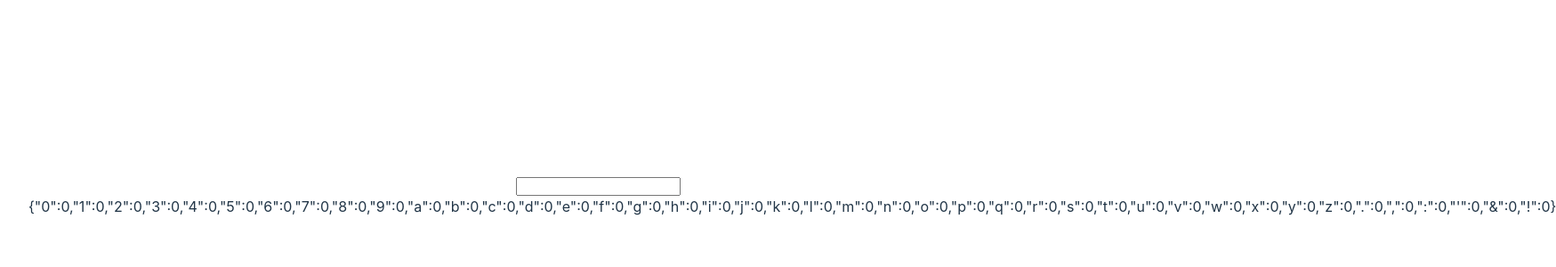
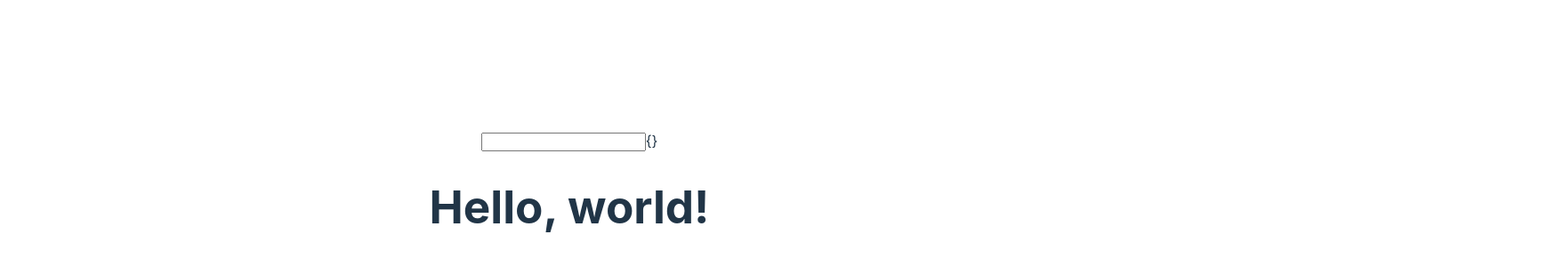
Before and after one commit to idelizer/marquee, a React (Vite) app: page / in a window 1280 px wide. Shown: the part 180-480 px from the top of the page at 89% size, 1749 px wide, since content can reach past the window. Built offline with nearby package versions, Linux system fonts and the light colour scheme.

Commit message:
Created object to track all characters inputted.
Created character counter to track all inputted characters. Remove all
characters that are not being used or are not part of given marquee
alphabet. Return an object for display.

```diff
--- a/src/App.jsx
+++ b/src/App.jsx
@@ -2,27 +2,41 @@ import { useState } from 'react'
 import reactLogo from './assets/react.svg'
 import './App.css'
 
-function charCounter(text) {
-  const charCount = {}
+function countChar(text) {
+  // Given an input text block, return a object counting the characters it contains.
+  // Ignore characters not included in marquee letters alphabet and remove characters
+  // that appear zero times from object.
+
+  const charCounter = {}
   const alpha = "abcdefghijklmnopqrstuvwxyz0123456789.,:'&!"
 
   for (let char of alpha) {
-    charCount[char] = 0;
+    charCounter[char] = 0;
   };
 
   text = text.toLowerCase().split("")
 
   for (let char of text) {
-    if (char in charCount) {
-       charCount[char] ++;
+    if (char in charCounter) {
+       charCounter[char] ++;
     };
   };
 
-  return charCount
+// remove all chars from display that are not in text
+  for (let key of Object.keys(charCounter)) {
+    if (charCounter[key] === 0) {
+      delete charCounter[key];
+    };
+  };
+
+
+  return charCounter
 };
+
 
 function App() {
   const [text, setText] = useState("");
+  const element = <h1>Hello, world!</h1>;
 
   return (
     <div className="App">
@@ -31,8 +45,8 @@ function App() {
         value={text}
         onChange={(e)=>setText(e.target.value)}
       />
-      {JSON.stringify(charCounter(text))}
-
+      {JSON.stringify(countChar(text))}
+      {element}
 
     </div>
   )
```
